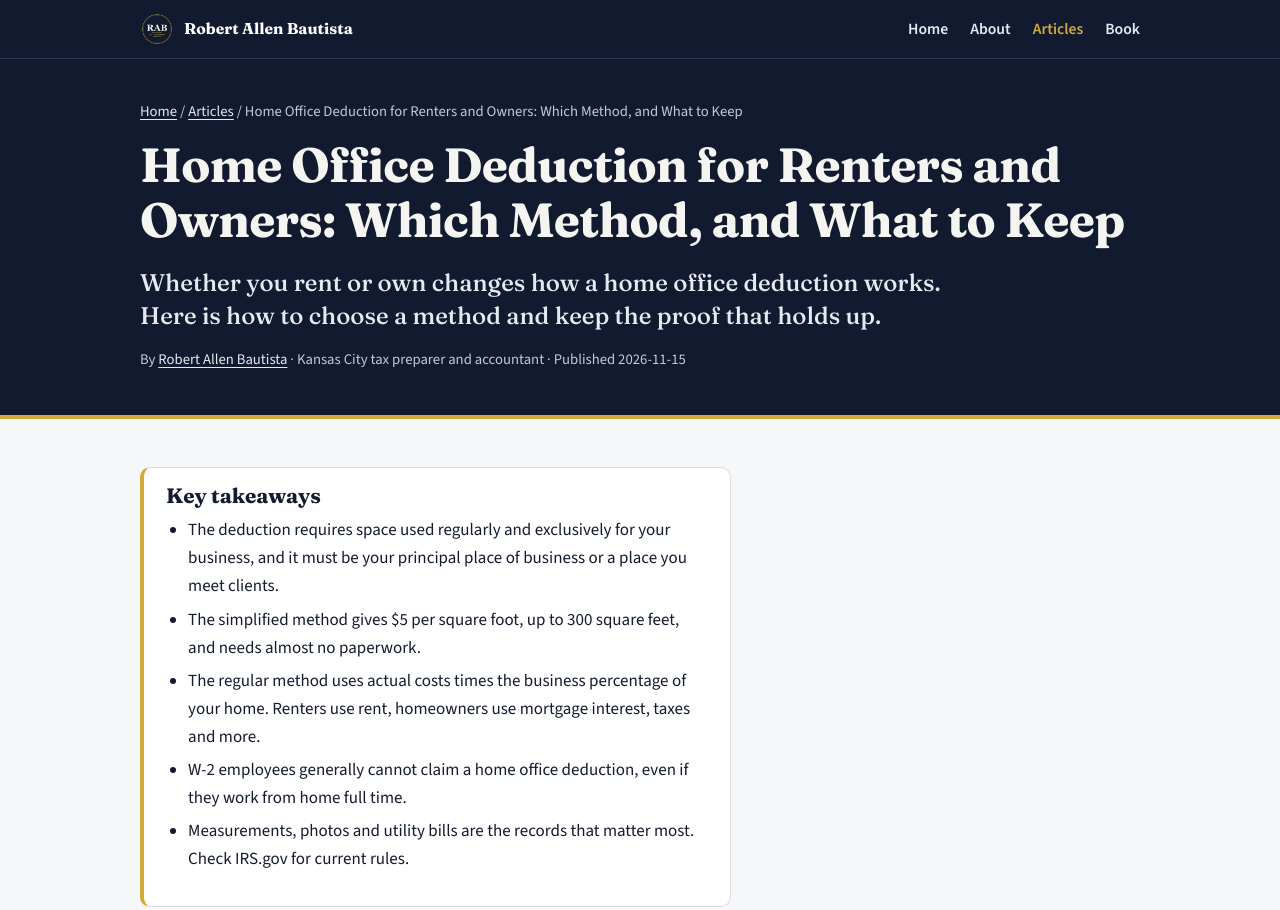
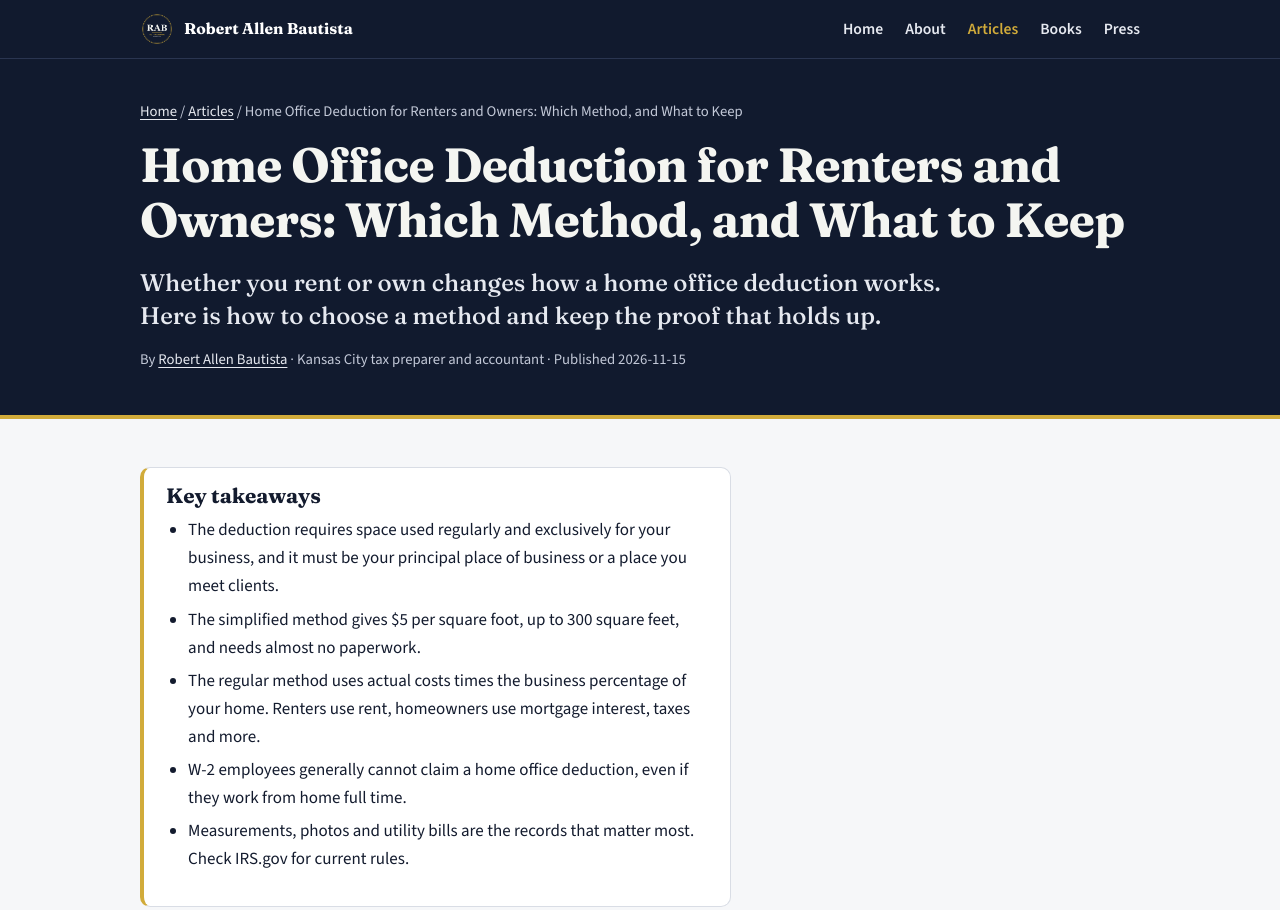
Before and after one commit to robertallenbautista/robertallenbautista.github.io, a plain HTML site: page articles/home-office-deduction-renters-vs-homeowners-records-method/index.html in a window 1280 px wide. Shown: the top 910 px of the page. Drawn offline with nearby package versions, Linux system fonts and the light colour scheme.

Commit message:
Add files via upload

```diff
--- a/articles/home-office-deduction-renters-vs-homeowners-records-method/index.html
+++ b/articles/home-office-deduction-renters-vs-homeowners-records-method/index.html
@@ -6,7 +6,7 @@
 <link rel="icon" href="/favicon.ico" sizes="any">
 <link rel="icon" type="image/png" sizes="32x32" href="/favicon-32.png">
 <link rel="apple-touch-icon" href="/apple-touch-icon.png">
-<title>Home Office Deduction: Renters vs. Homeowners</title>
+<title>Home Office Deduction: Renters vs. Homeowners | Robert Allen Bautista</title>
 <meta name="description" content="Renters and homeowners can both claim a home office. Robert Allen Bautista explains the simplified vs. regular method and the records that support either one.">
 <link rel="canonical" href="https://robertallenbautista.com/articles/home-office-deduction-renters-vs-homeowners-records-method/">
 <meta name="msvalidate.01" content="7382D658BA905D5E343790FBE4E3CC1B" />
@@ -254,11 +254,12 @@
 <a class="skip" href="#main">Skip to content</a>
 <nav class="sitenav" aria-label="Site">
   <div class="wrap">
-    <a class="brand" href="/"><img src="/logo-512.png" alt="RAB logo" width="34" height="34">Robert Allen Bautista</a>
+    <a class="brand" href="/"><img src="/logo-512.png" alt="Robert Allen Bautista logo" width="34" height="34">Robert Allen Bautista</a>
     <a href="/">Home</a>
     <a href="/about/">About</a>
     <a href="/articles/" aria-current="page">Articles</a>
-    <a href="https://www.amazon.com/dp/B0HRR9LMBB">Book</a>
+    <a href="/books/">Books</a>
+    <a href="/press/">Press</a>
   </div>
 </nav>
 <header class="page-hero">
@@ -318,7 +319,7 @@
   <aside class="authorbox" aria-label="About the author">
     <img src="/headshot.jpg" alt="Robert Allen Bautista" width="96" height="96">
     <div><p><strong>Robert Allen Bautista</strong> is a Kansas City tax preparer and accountant. He spent four years at PwC in real estate tax and IT audit, was Chief Accountant at a CPA firm, and has worked with 350+ individual and small business clients. He holds an M.S. and B.S. in Accounting from Purdue University Global and an active PTIN, and works in English and Spanish. He is the author of <a href="https://www.amazon.com/dp/B0HRR9LMBB">The Small Business Tax Code, Unlocked</a>.</p>
-    <p><a href="/about/">Read more about Robert</a></p></div>
+    <p><a href="/about/">Read more about Robert Allen Bautista</a> &middot; <a href="/profiles/">Robert Allen Bautista official profiles</a> &middot; <a href="/books/">Books</a></p></div>
   </aside>
   <h2>Related guides</h2>
   <ul><li><a href="/articles/why-your-first-freelance-tax-bill-was-so-big/">Why Your First Freelance Tax Bill Was So Big (and How to Plan for the Next One)</a></li><li><a href="/articles/bookkeeping-software-or-a-bookkeeper-how-to-decide/">Bookkeeping Software or a Bookkeeper? How Kansas City Small Businesses Can Decide</a></li><li><a href="/articles/standard-deduction-or-itemize-how-to-tell-which-one-wins-on-your-return/">Standard Deduction or Itemize? How to Tell Which One Wins on Your Return</a></li></ul>
@@ -326,7 +327,7 @@
 </article>
 </main>
 <footer>
-  <div class="wrap"><p>&copy; 2026 Robert Allen Bautista. Articles are general information, not tax advice for your specific situation.</p></div>
+  <div class="wrap"><p>&copy; 2026 Robert Allen Bautista. Articles are general information, not tax advice for your specific situation.<br><span><a href="/about/" style="color:#e6e9f0">About Robert Allen Bautista</a> &middot; <a href="/profiles/" style="color:#e6e9f0">Official profiles</a> &middot; <a href="/books/" style="color:#e6e9f0">Books</a> &middot; <a href="/press/" style="color:#e6e9f0">Press</a> &middot; <a href="mailto:info@robertallenbautista.com" style="color:#e6e9f0">info@robertallenbautista.com</a></span></p></div>
 </footer>
 </body>
 </html>
```
